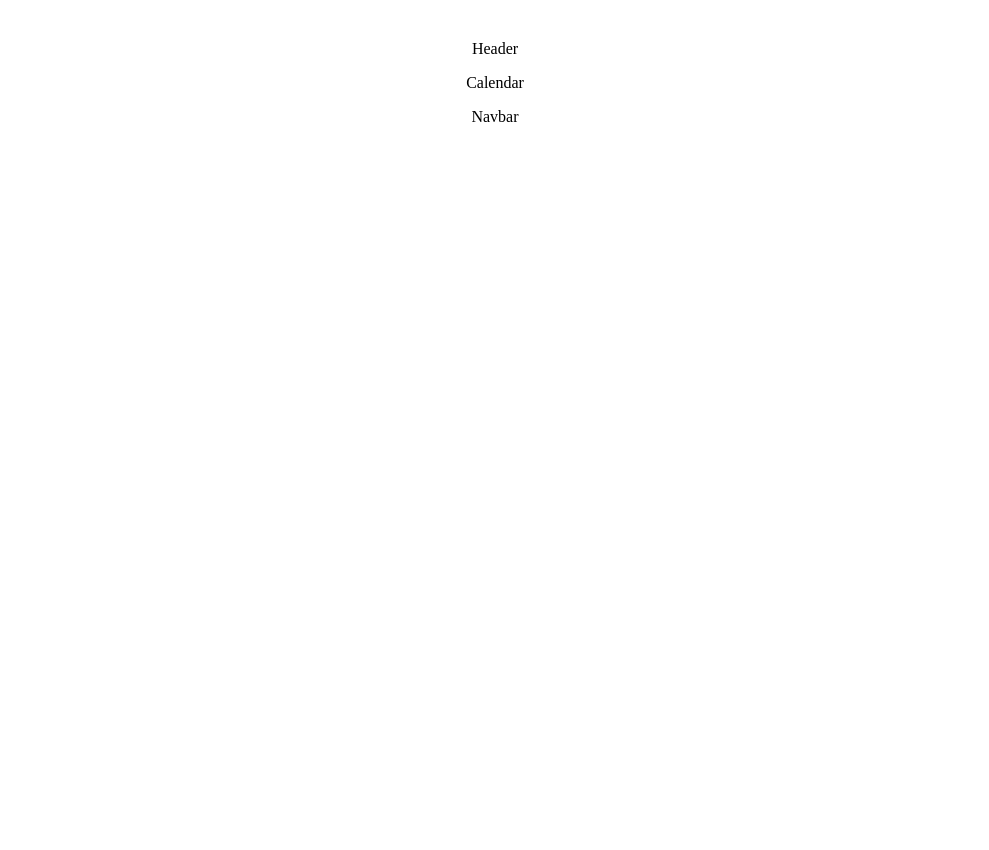
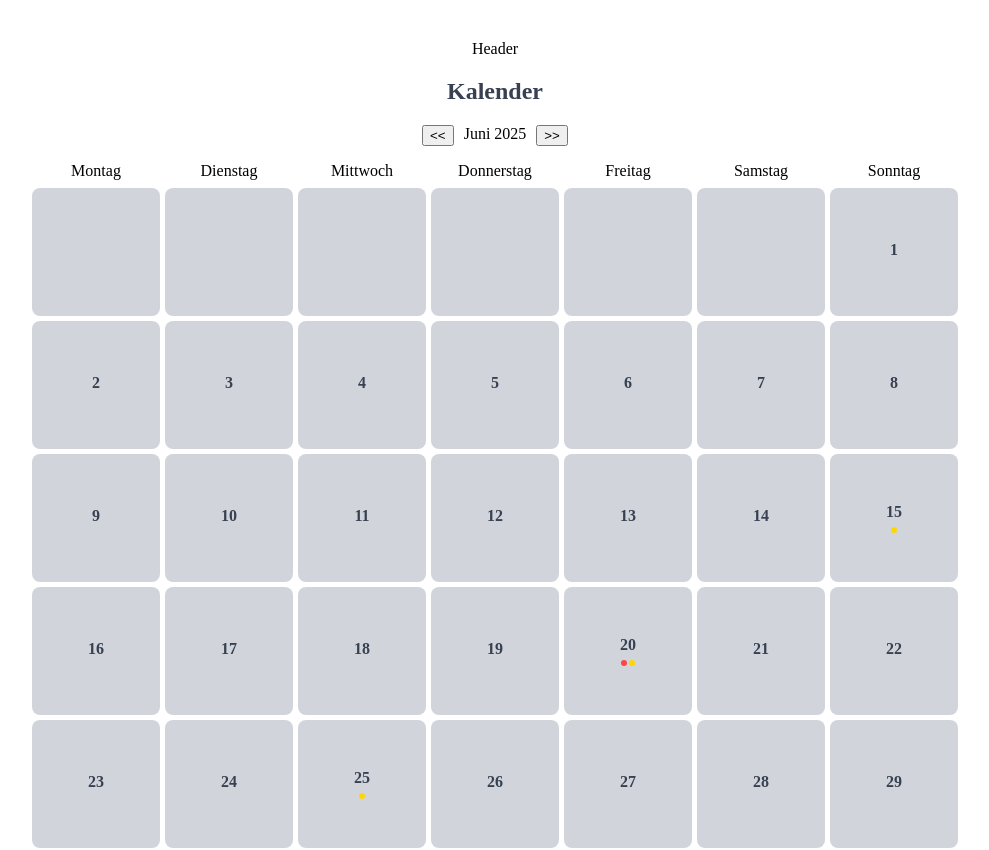
Before and after one commit to DHBW-MEOW/eduflow-frontend, a React (Vite) app: page / in a window 1280 px wide. Shown: the top 850 px of the page, without its empty margins (145-1134 px from the left). Before the commit the page ends 800 px from the top, so only its background shows below. Built offline with nearby package versions, Linux system fonts and the light colour scheme.

Commit message:
Basic logic of the calender with first styling

```diff
--- a/src/app/App.tsx
+++ b/src/app/App.tsx
@@ -2,13 +2,13 @@ import './App.css'
 import '../colors.css'
 
 import Layout from './Layout.tsx'
-import Calendar from '../components/calendar/Calendar.tsx';
+import SomePage from './somePage/SomePage.tsx';
 
 const App: React.FC = () => {
   return (
     <Layout>
       <div>
-        <Calendar/>
+        <SomePage/>
       </div>
     </Layout>
   );
--- a/src/colors.css
+++ b/src/colors.css
@@ -26,7 +26,8 @@
   --color-hover: #e0e7ff;          /* Hover-Hintergrund (heller) */
   --color-focus: #60a5fa;          /* Fokus-Ring (bleibt gleich) */
   --color-shadow: rgba(0, 123, 255, 0.1); /* Weniger intensive Schatten */
-  --color-error: #ef4444;          /* Rot – Fehlermeldung (bleibt gleich) */
+  --color-error: #f45b5b;          /* Rot – Fehlermeldung (bleibt gleich) */
+  --color-warning: #fbe14e;        /* Gelb – Warnung */
   --color-success: #22c55e;        /* Grün – Erfolg (bleibt gleich) */
 
   /* === Others === */
@@ -61,8 +62,9 @@
   /* === Hover, Focus & Status === */
   --color-hover: #374151;          /* Hover-Hintergrund */
   --color-focus: #60a5fa;          /* Fokus-Ring */
-  --color-shadow: rgba(0, 123, 255, 0.25)
-  --color-error: #ef4444;          /* Rot – Fehlermeldung */
+  --color-shadow: rgba(0, 123, 255, 0.25);
+  --color-error: #e24444;          /* Rot – Fehlermeldung */
+  --color-warning: #f59e0b;        /* Gelb – Warnung */
   --color-success: #22c55e;        /* Grün – Erfolg */
 
   /* === Others === */
--- a/src/components/calendar/Calendar.tsx
+++ b/src/components/calendar/Calendar.tsx
@@ -1,7 +1,108 @@
+import './Calender.css'
+import { useState } from 'react';
+import Cell from "./Cell";
+
 const Calendar = () => {
+    const today = new Date();
+    const [month, setMonth] = useState(today.getMonth());
+    const [year, setYear] = useState(today.getFullYear());
+
+    type Event = { type: "deadline" | "exam"; title: string };
+    const events: { [date: string]: Event[] } = { // Examples and Placeholder for events from backend
+        '2025-06-15': [{ type: 'deadline', title: 'Project Due' }],
+        '2025-06-20': [
+            { type: 'exam', title: 'Math Exam' },
+            { type: 'deadline', title: 'Project' }
+        ],
+        '2025-06-25': [{ type: 'deadline', title: 'Essay Due' }],
+    };
+
+    const months = [
+        "Januar", "Februar", "März", "April", "Mai", "Juni",
+        "Juli", "August", "September", "Oktober", "November", "Dezember"
+    ];
+
+    const weekdays = [
+        "Montag", "Dienstag", "Mittwoch", "Donnerstag", "Freitag", "Samstag", "Sonntag"
+    ];
+
+    const generateCalendarDays = () => {
+        const firstDayOfMonth = new Date(year, month, 1);
+        let firstDayWeekday = firstDayOfMonth.getDay();
+        if (firstDayWeekday === 0) { firstDayWeekday = 7; }
+        const lastDayOfMonth = new Date(year, month + 1, 0);
+        const daysInMonth = lastDayOfMonth.getDate();
+
+        const cells = [];
+
+        // Fill the first week with empty cells if the month does not start on Monday
+        for (let day = 1; day < firstDayWeekday; day++) {
+            cells.push(<Cell key={`empty-start-${day}`} />);
+        }
+
+        // Fill the calendar with the days of the month
+        for (let day = 0; day < daysInMonth; day++) {
+            const dateString = `${year}-${String(month + 1).padStart(2, '0')}-${String(day + 1).padStart(2, '0')}`;
+            cells.push(<Cell key={day} day={day + 1} events={events[dateString]} />);
+        }
+
+        // Fill the remaining cells. Add Logik if one more row is needed
+        while (cells.length < 35) {
+            cells.push(<Cell key={`empty-end-${cells.length}`} />);
+        }
+        if (cells.length > 35) {
+            while (cells.length < 42) {
+                cells.push(<Cell key={`empty-end-${cells.length}`} />);
+            }
+        }
+
+        return cells;
+    };
+
+    const nextMonth = () => {
+        if (month === 11) {
+            setMonth(0);
+            setYear(year + 1);
+        } else {
+            setMonth(month + 1);
+        }
+        console.log(`Next Month: ${months[month === 11 ? 0 : month + 1]} ${month === 11 ? year + 1 : year}`);
+    };
+
+    const previousMonth = () => {
+        if (month === 0) {
+            setMonth(11);
+            setYear(year - 1);
+        } else {
+            setMonth(month - 1);
+        }
+        console.log(`Previous Month: ${months[month === 0 ? 11 : month - 1]} ${month === 0 ? year - 1 : year}`);
+    };
+
     return (
-        <div>
-            <p>Calendar</p>
+        <div className="calendar-container">
+            <h2>Kalender</h2>
+
+            {/* Headbar for the Calendar */}
+            <div className="calendar-headbar">
+                <button onClick={previousMonth}>&lt;&lt;</button>
+                <span>{months[month]} {year}</span>
+                <button onClick={nextMonth}>&gt;&gt;</button>
+            </div>
+
+            {/* Weekdays */}
+            <div className='calendar-weekdays-container'>
+                <div className="calendar-weekdays">
+                    {weekdays.map((day, index) => (
+                        <span key={index}>{day}</span>
+                    ))}
+                </div>
+            </div>
+
+            {/* Calendar Grid */}
+            <div className="calendar-cell-grid">
+                {generateCalendarDays()}
+            </div>
         </div>
     )
 };
--- a/src/components/calendar/Calender.css
+++ b/src/components/calendar/Calender.css
@@ -0,0 +1,53 @@
+.calendar-container {
+    display: flex;
+    flex-direction: column;
+    align-items: center;
+
+    margin-left: auto;
+    margin-right: auto;
+}
+
+.calendar-container h2 {
+    color: var(--color-text);
+}
+
+.calendar-headbar {
+    display: flex;
+    justify-content: center;
+
+    margin-bottom: 1rem;
+    margin-left: auto;
+    margin-right: auto;
+    gap: 10px;
+
+    width: 100%;
+}
+
+.calendar-weekdays {
+    display: grid;
+    grid-template-columns: repeat(7, 10vw);
+
+    gap: 5px;
+    margin-bottom: 8px;
+    margin-left: auto;
+    margin-right: auto;
+}
+
+.calendar-cell-grid {
+    display: grid;
+    grid-template-rows: repeat(6, 10vw);
+    grid-template-columns: repeat(7, 10vw);
+    gap: 5px;
+}
+
+@media (min-width: 480px) {
+    .calendar-container {
+        width: 90%;
+        height: 50%;
+    }
+
+    .cell-grid {
+        grid-template-rows: repeat(6, 20%);
+        grid-template-columns: repeat(7,20%);
+    }
+}
--- a/src/components/calendar/Cell.css
+++ b/src/components/calendar/Cell.css
@@ -0,0 +1,49 @@
+.calendar-cell {
+    display: flex;
+    flex-direction: column;
+    justify-content: center;
+    align-items: center;
+    border-radius: 8px;
+    background-color: var(--color-border);
+    cursor: pointer;
+}
+
+.calendar-cell:hover {
+    background-color: var(--color-hover);
+}
+
+.cell-day {
+    color: var(--color-text);
+    font-weight: bold;
+    margin-bottom: 4px;
+}
+
+.events-container {
+    display: flex;
+    flex-wrap: wrap;
+    gap: 2px;
+    justify-content: center;
+    margin-top: 2px;
+}
+
+.event-dot {
+    width: 6px;
+    height: 6px;
+    border-radius: 50%;
+    flex-shrink: 0;
+}
+
+.event-dot.deadline {
+    background-color: #ffd700; /* Yellow for deadlines */
+}
+
+.event-dot.exam {
+    background-color: #ff4444; /* Red for exams */
+}
+
+@media (min-width: 480px) {
+    .calendar-cell {
+        width: 100%;
+        height: 100%;
+    }
+}
--- a/src/components/calendar/Cell.tsx
+++ b/src/components/calendar/Cell.tsx
@@ -1,9 +1,35 @@
-const Calendar = () => {
+import './Cell.css'
+
+type EventType = {
+    type: 'deadline' | 'exam';
+    title: string;
+}
+
+type CellProps = {
+    day?: number;
+    events?: EventType[];
+};
+
+const Cell = ({day, events}: CellProps) => {
     return (
-        <div>
-            <p>Cell</p>
+        <div className="calendar-cell">
+            {/* INFO: Only if day exists, the span is rendered */}
+            {day && <span className="cell-day">{day}</span>}
+
+            {/* Render multiple events */}
+            {events && events.length > 0 && (
+                <div className="events-container">
+                    {events.map((event, index) => (
+                        <div
+                            key={index}
+                            className={`event-dot ${event.type}`}
+                            title={event.title}
+                        />
+                    ))}
+                </div>
+            )}
         </div>
     )
 };
 
-export default Calendar
+export default Cell
```
